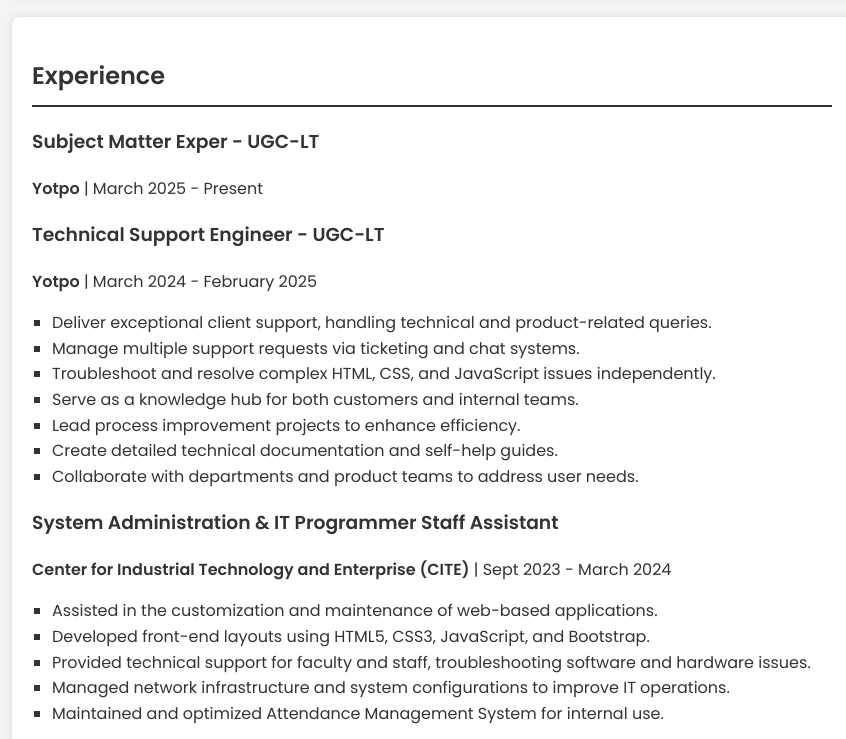
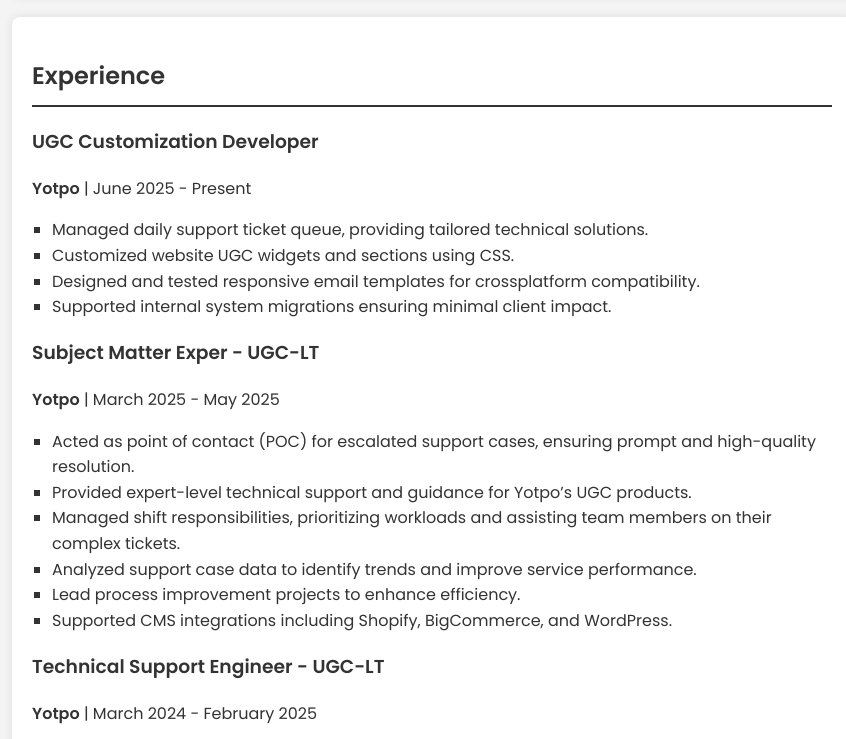
Before and after one commit to Wendyle18/resume, a plain HTML site: page index.html in a window 1280 px wide. Shown: the part 801-1540 px from the top of the page, without its empty margins (208-1054 px from the left). Drawn offline with Linux system fonts and the light colour scheme.

Commit message:
index.html
Add new exp (Customization)

```diff
--- a/index.html
+++ b/index.html
@@ -29,7 +29,7 @@
     </nav>
     <div class="header-content">
       <h1>Wendyle Christian Seno</h1>
-      <p>Technical Support |Subject Matter Expert | Brainstorm. Support. Elevate</p>
+      <p>Technical Support | Subject Matter Expert | Customization Developer | Brainstorm. Support. Elevate</p>
     </div>
   </header>
 
@@ -82,8 +82,26 @@
   <section id="experience">
     <h2>Experience</h2>
     <div class="job">
+      <h3>UGC Customization Developer</h3>
+       <p><strong>Yotpo</strong> | June 2025 - Present</p>
+      <ul>
+        <li>Managed daily support ticket queue, providing tailored technical solutions.</li>
+        <li>Customized website UGC widgets and sections using CSS.</li>
+        <li>Designed and tested responsive email templates for crossplatform compatibility.</li>
+        <li>Supported internal system migrations ensuring minimal client impact.</li>
+      </ul>
+
       <h3>Subject Matter Exper - UGC-LT</h3>
-      <p><strong>Yotpo</strong> | March 2025 - Present</p>
+       <p><strong>Yotpo</strong> | March 2025 - May 2025</p>
+      <ul>
+        <li>Acted as point of contact (POC) for escalated support cases, ensuring prompt and high-quality resolution.</li>
+        <li>Provided expert-level technical support and guidance for Yotpo’s UGC products.</li>
+        <li>Managed shift responsibilities, prioritizing workloads and assisting team members on their complex tickets.</li>
+        <li>Analyzed support case data to identify trends and improve service performance.</li>
+        <li>Lead process improvement projects to enhance efficiency.</li>
+        <li>Supported CMS integrations including Shopify, BigCommerce, and WordPress.</li>
+      </ul>
+
       <h3>Technical Support Engineer - UGC-LT</h3>
       <p><strong>Yotpo</strong> | March 2024 - February 2025</p>
       <ul>
```
